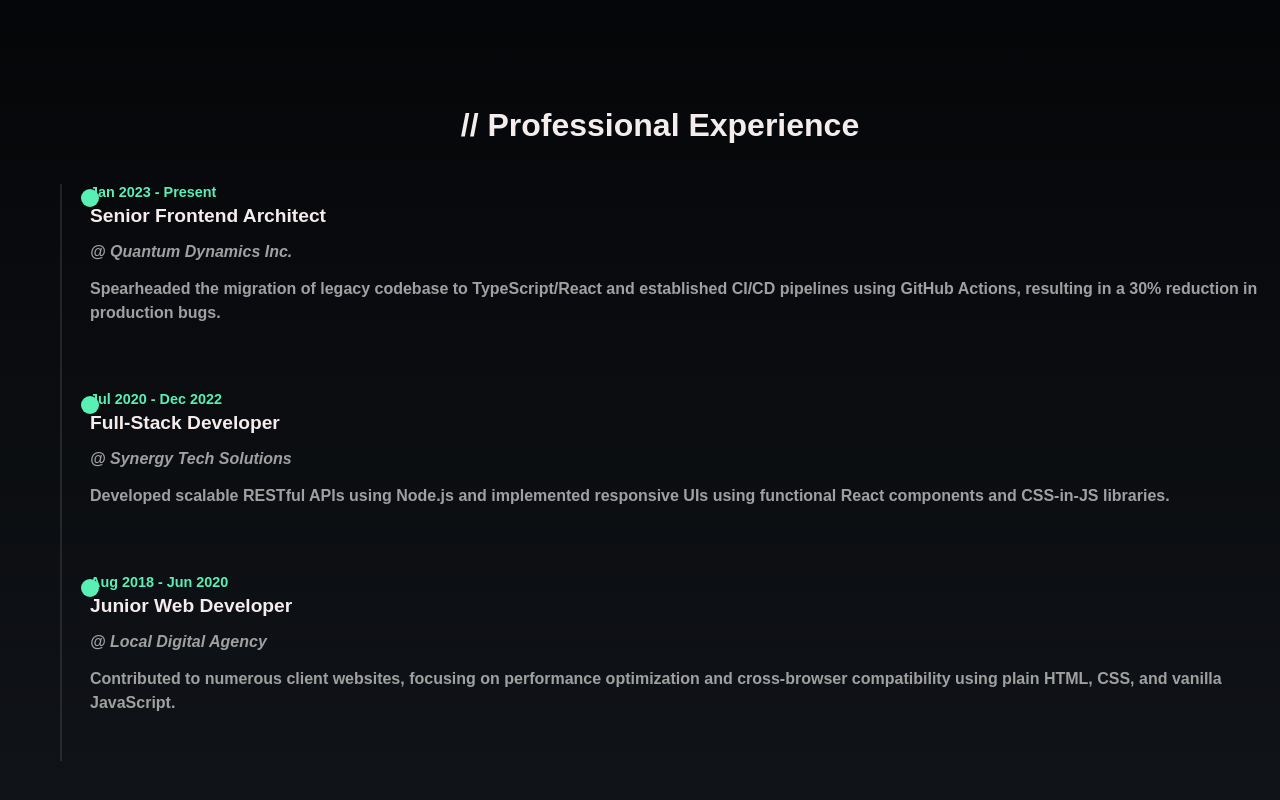
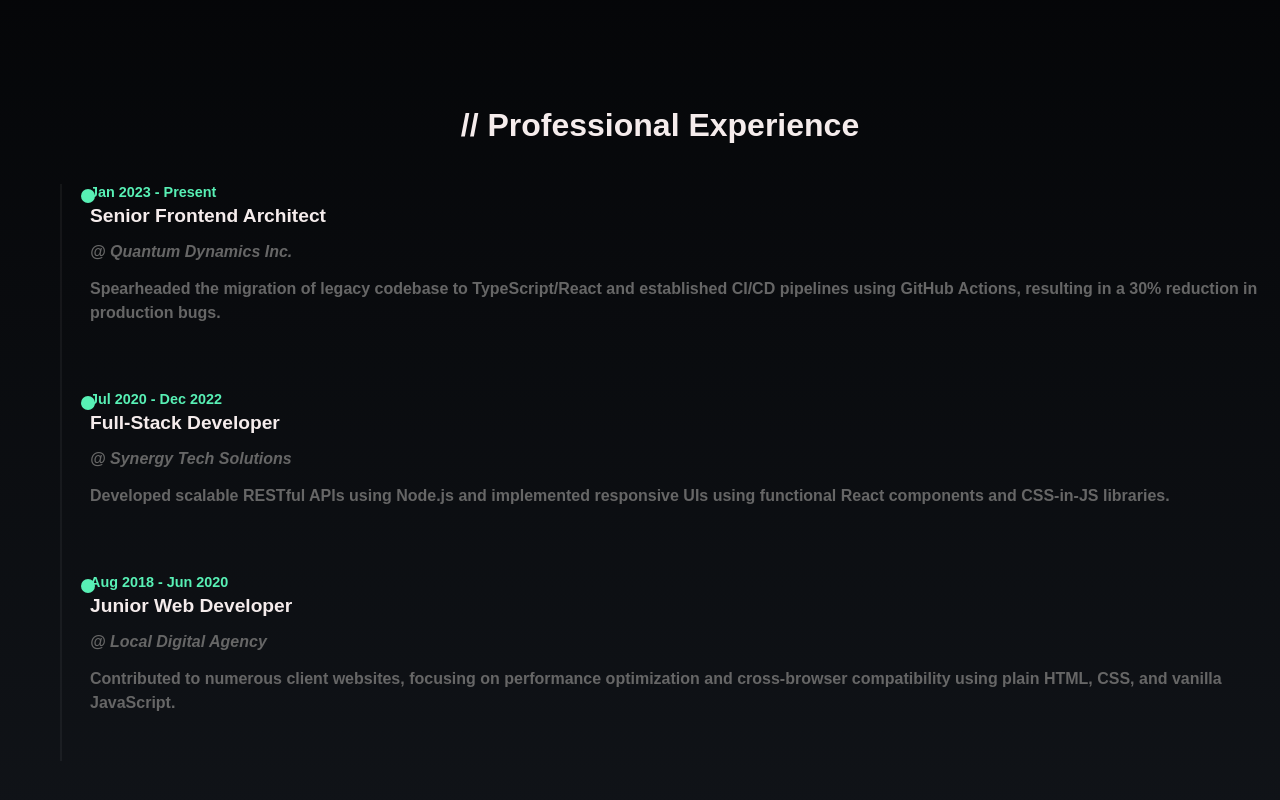
Before and after one commit to kaesit/mbs-blog-site, a React (Create React App) app: page /about in a window 1280 px wide. Shown: the part 1373-2173 px from the top of the page. Built offline with nearby package versions, Linux system fonts and the light colour scheme; a web font is replaced by a local one.

Commit message:
Fonts and some colors are updated

```diff
--- a/src/css/ExperienceSection.css
+++ b/src/css/ExperienceSection.css
@@ -7,18 +7,6 @@
 
 /* --- Global Styles & Variables (Re-included for context) --- */
 @import url("https://fonts.googleapis.com/css2?family=Cascadia+Code:ital,wght@0,200..700;1,200..700&display=swap");
-
-:root {
-  --primary-color: #58f0b5; /* Bright Green/Cyan */
-  --hover-text-color: #4cce9c; /* Bright Blue */
-  --text-color: #f5ecec; /* Off-white */
-  --secondary-text-color: #a0a0a0; /* Lighter secondary text (adjusted from #666) */
-  --background-dark: transparent; /* Main Dark Background */
-  --background-light: #2b2b2d; /* Subtle Hover/Card Background */
-  --background-open: #17171c; /* Very Dark Gray */
-  --border-color: rgba(255, 255, 255, 0.1);
-  --transition-speed: 0.3s;
-}
 
 /* --- Experience Section (Timeline) Styles --- */
 
--- a/src/css/Faq.css
+++ b/src/css/Faq.css
@@ -13,7 +13,7 @@
   --secondary-text-color: #666;
   --background-light: #2b2b2d;
   --background-open: #17171c;
-  --border-color: rgba(255, 255, 255, 0.1);
+  --border-color: rgba(255, 255, 255, 0.05);
   --transition-speed: 0.3s;
 }
 
@@ -49,7 +49,7 @@
 }
 
 .faq-question {
-  background-color: #0a0a0a;
+  background-color: #131415;
   color: var(--text-color);
   padding: 18px 25px;
   width: 100%;
```
